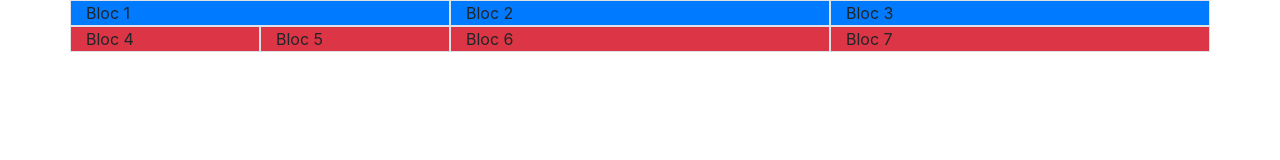
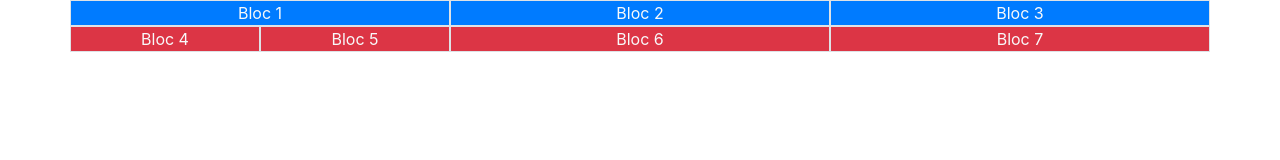
Before and after one commit to dlcecile/Partie1-ExoBootstrap, a plain HTML site: page index.html in a window 1280 px wide. Drawn offline with nearby package versions, Linux system fonts and the light colour scheme.

Commit message:
modif parent enfant

```diff
--- a/index.html
+++ b/index.html
@@ -1,5 +1,5 @@
 <!doctype html>
-<html lang="en">
+<html lang="fr">
 <head>
   <!-- Required meta tags -->
   <meta charset="utf-8">
@@ -12,28 +12,14 @@
 </head>
 <body>
   <div class="container">
-  <div class="row">
-    <div class="col-sm-4 border bg-primary">
-      Bloc 1
-    </div>
-    <div class="col-sm-4 border bg-primary">
-      Bloc 2
-    </div>
-    <div class="col-sm-4 border bg-primary">
-      Bloc 3
-    </div>
-      <div class="col-sm-2 border bg-danger">
-        Bloc 4
-      </div>
-      <div class="col-sm-2 border  bg-danger">
-        Bloc 5
-      </div>
-      <div class="col-sm-4 border bg-danger ">
-        Bloc 6
-      </div>
-      <div class="col-sm-4 border bg-danger">
-        Bloc 7
-      </div>
+  <div class="row text-center text-light">
+    <div class="col-sm-4 border bg-primary">Bloc 1</div>
+    <div class="col-sm-4 border bg-primary">Bloc 2</div>
+    <div class="col-sm-4 border bg-primary">Bloc 3</div>
+    <div class="col-sm-2 border bg-danger">Bloc 4</div>
+    <div class="col-sm-2 border  bg-danger">Bloc 5</div>
+    <div class="col-sm-4 border bg-danger ">Bloc 6</div>
+    <div class="col-sm-4 border bg-danger">Bloc 7</div>
     </div>
   </div>
 
```
